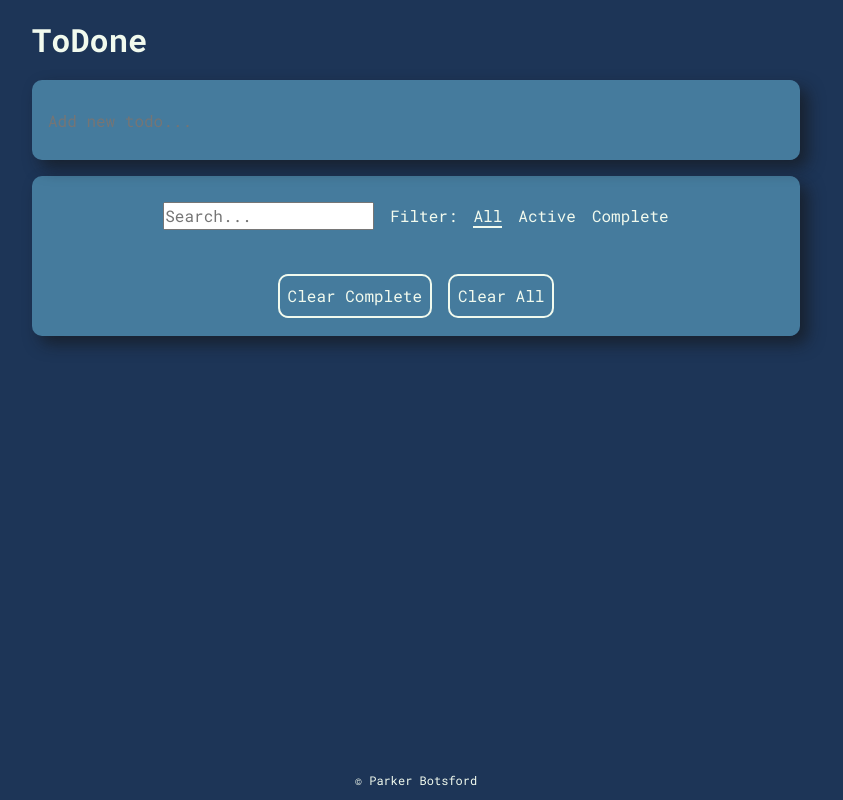
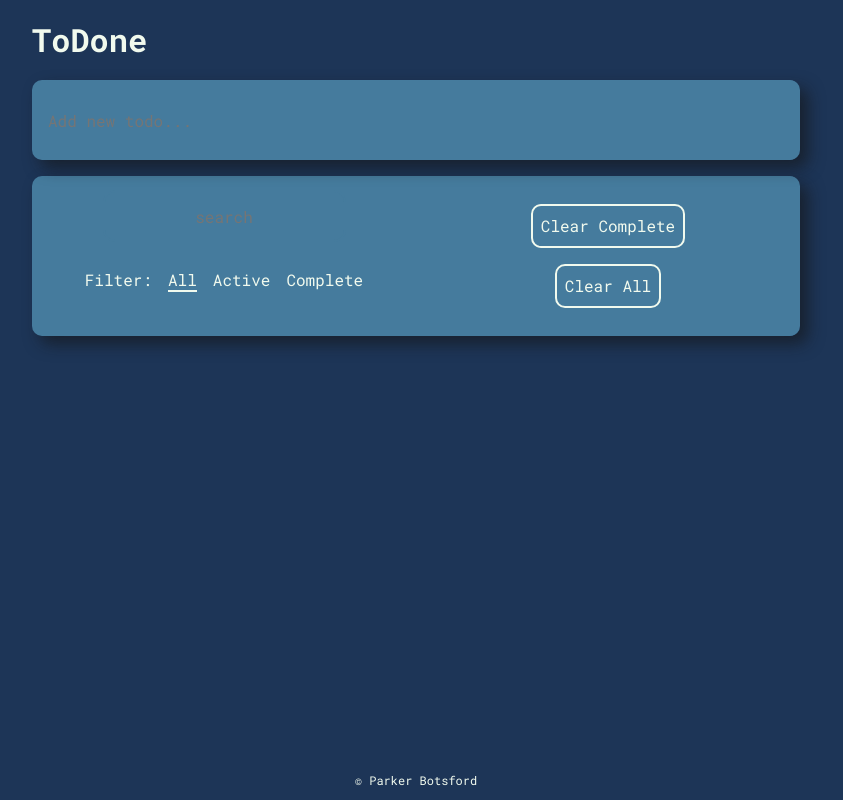
Before and after one commit to parbots/todone, a Next.js app: page / in a window 1280 px wide. Shown: the whole page, without its empty margins (224-1067 px from the left). Built offline with nearby package versions, Linux system fonts and the light colour scheme.

Commit message:
Style search input

```diff
--- a/components/ListOptions/ListOptions.module.css
+++ b/components/ListOptions/ListOptions.module.css
@@ -1,8 +1,5 @@
 .listOptions {
     display: flex;
-    flex-direction: column;
-    align-items: center;
-    justify-content: center;
 
     border: none;
     border-radius: 10px;
@@ -13,7 +10,49 @@
     box-shadow: var(--shadow);
 }
 
-.section {
+.searchSection {
+    flex: 1;
+
+    height: 10rem;
+
+    display: flex;
+    flex-direction: column;
+    justify-content: center;
+    align-items: center;
+}
+
+.searchInput {
+    max-width: 100%;
+    height: 3rem;
+
+    padding: 1rem;
+
+    text-align: center;
+
+    outline: solid 2px var(--highlight-color);
+    outline-offset: 0;
+
+    border: none;
+    border-radius: 10px;
+
+    color: var(--color);
+    background-color: var(--highlight-color);
+
+    transition: color 0.2s, outline-color 0.2s, border-color 0.2s;
+}
+
+.searchInput[data-empty='false'] {
+    outline-color: var(--color);
+}
+
+.searchInput:focus-within,
+.searchInput:hover {
+    outline-color: var(--selected);
+    color: var(--selected);
+}
+
+.filterSection {
+    width: 100%;
     height: 5rem;
 
     display: flex;
@@ -66,6 +105,18 @@
     transform: scaleX(1);
 }
 
+.actionSection {
+    flex: 1;
+
+    height: 10rem;
+
+    display: flex;
+    flex-direction: column;
+    justify-content: center;
+    align-items: center;
+    gap: 1rem;
+}
+
 .actionButton {
     padding: 0.5rem;
 
--- a/components/ListOptions/ListOptions.tsx
+++ b/components/ListOptions/ListOptions.tsx
@@ -43,17 +43,22 @@ const ListOptions = ({
 
     return (
         <fieldset className={styles.listOptions}>
-            <section className={styles.section}>
+            <section className={styles.searchSection}>
                 <input
                     type='text'
-                    placeholder='Search...'
+                    placeholder='search'
+                    maxLength={20}
+                    data-empty={(search.length === 0).toString()}
                     value={search}
                     onChange={handleSearch}
+                    className={styles.searchInput}
                 />
-                <p>Filter: </p>
-                {filterButtons}
+                <section className={styles.filterSection}>
+                    <p>Filter: </p>
+                    {filterButtons}
+                </section>
             </section>
-            <section className={styles.section}>
+            <section className={styles.actionSection}>
                 <button
                     onClick={() => removeComplete()}
                     className={styles.actionButton}
@@ -62,9 +67,7 @@ const ListOptions = ({
                 </button>
                 <button
                     onClick={() => removeAll()}
-                    className={
-                        styles.actionButton + ' ' + styles.clearAllButton
-                    }
+                    className={`${styles.actionButton} ${styles.clearAllButton}`}
                 >
                     Clear All
                 </button>
```
